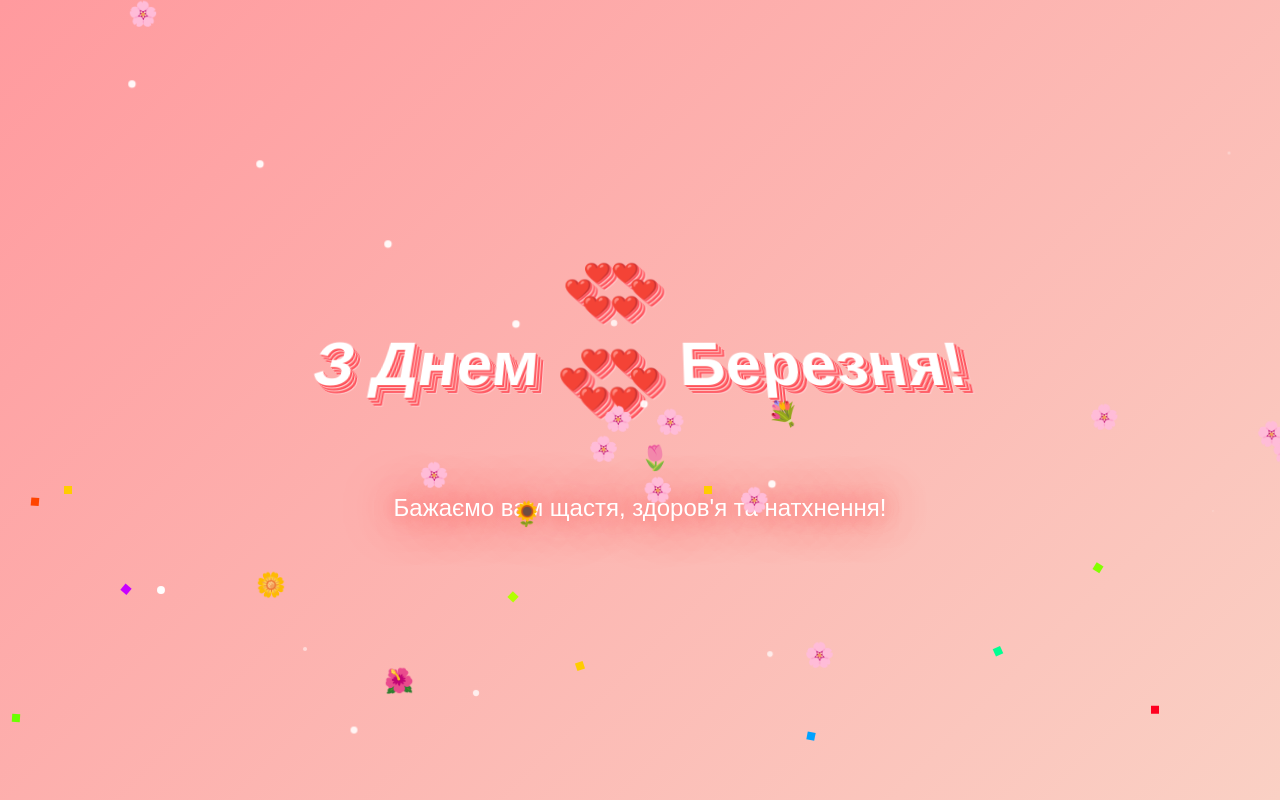
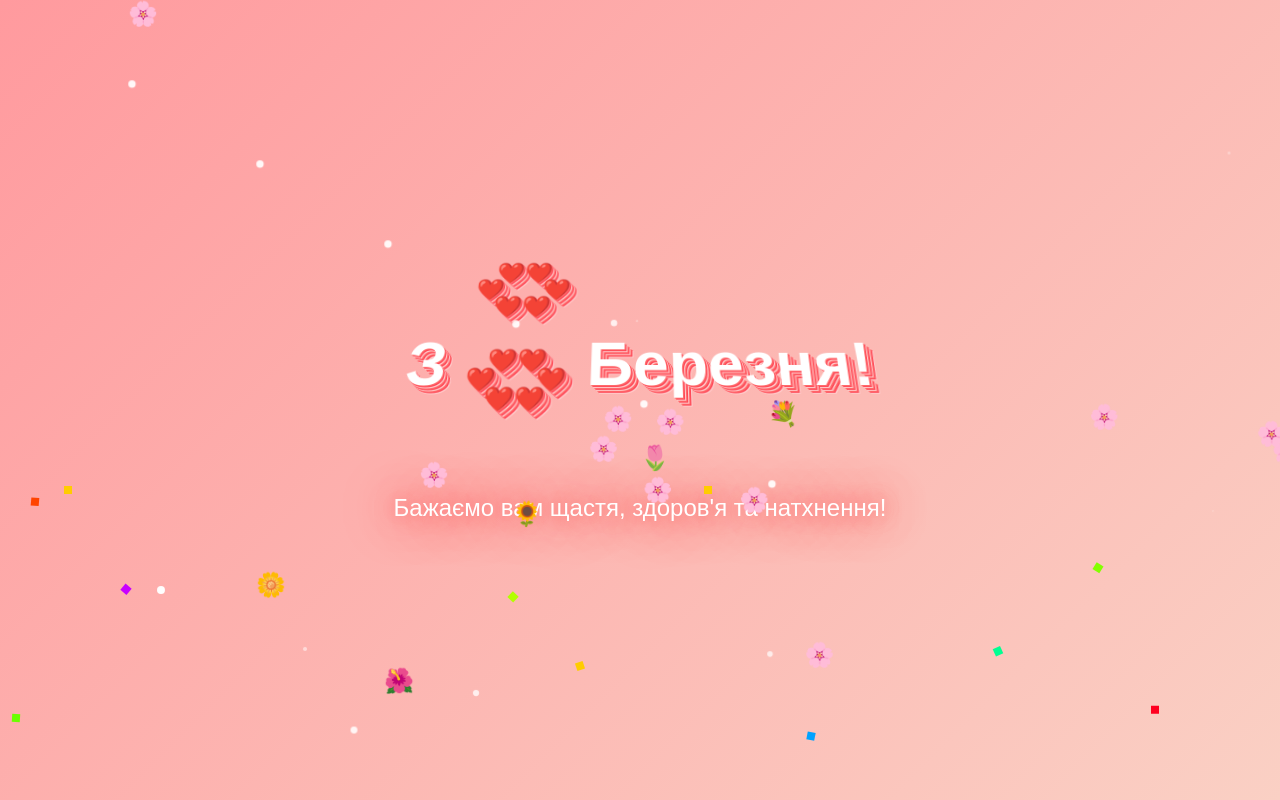
Before and after one commit to Demetrius20225/mart8, a plain HTML site: page index.html in a window 1280 px wide. Shown: the top 800 px of the page. Drawn offline with Linux system fonts and the light colour scheme.

Commit message:
Update index.html

```diff
--- a/index.html
+++ b/index.html
@@ -201,7 +201,7 @@
     <div class="main-container">
         <div class="container">
             <h1 class="text-3d">
-                З Днем
+                З
                 <div class="eight">
                     <!-- Верхнє коло вісімки -->
                     <div class="heart" style="top: 0; left: 30px;">❤️</div>
```
